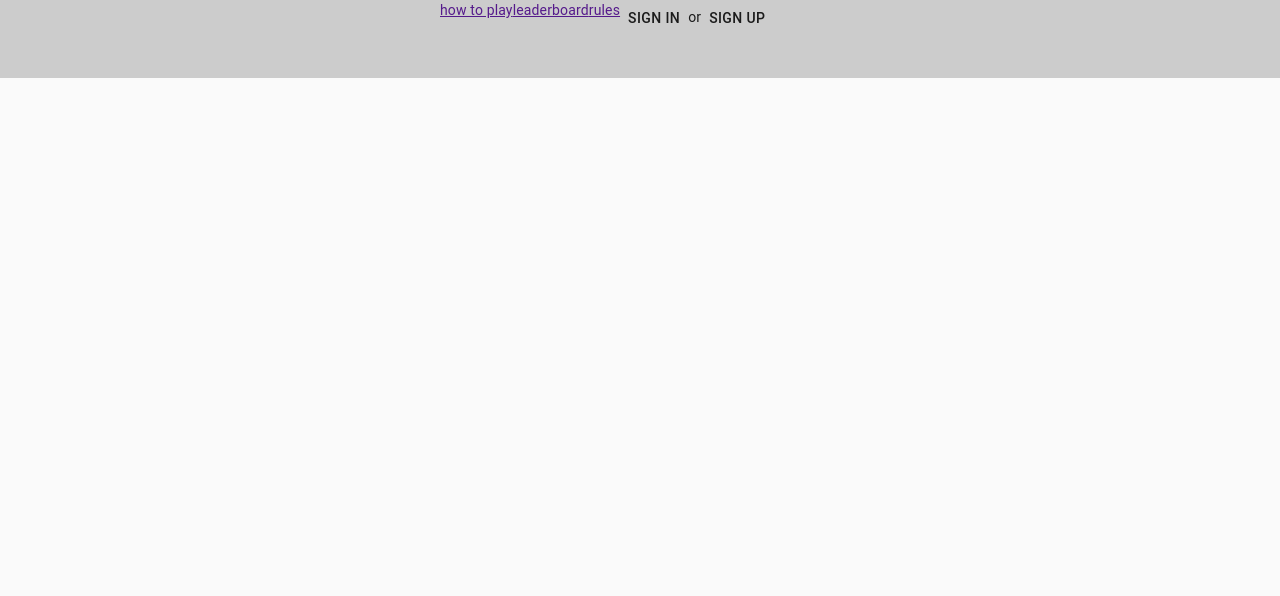
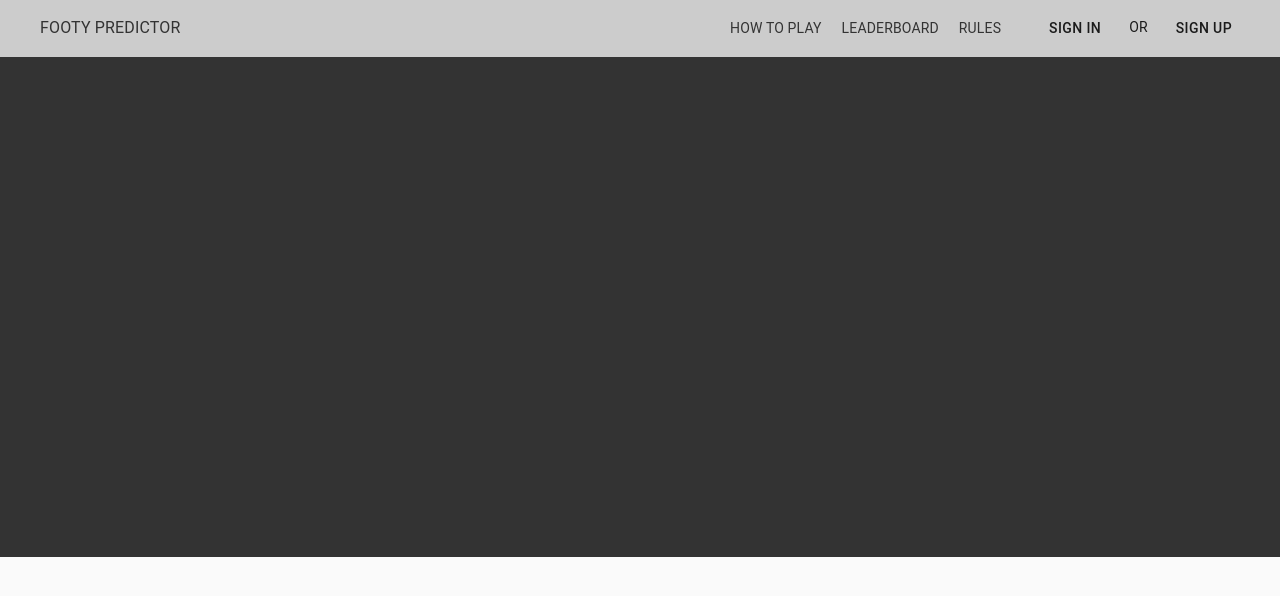
Before and after one commit to bagratinho/footybitz, a React (Create React App) app: page / in a window 1280 px wide. Shown: the top 596 px of the page. Built offline with nearby package versions, Linux system fonts and the light colour scheme; the HTML template or start-up script is replaced by a standard one.

Commit message:
progress

```diff
--- a/src/Main.tsx
+++ b/src/Main.tsx
@@ -1,14 +1,15 @@
 import React from 'react';
 import Header from './containers/Header';
+import HeroBanner from './containers/HeroBanner';
 import CssBaseline from '@material-ui/core/CssBaseline';
 
 const Main: React.FC = () => {
   return (
     <div className="app-main-wrapper">
-      <CssBaseline/>
+      <CssBaseline></CssBaseline>
       <Header/>
-      {/* <HeroBanner/>
-      <HowToPlay/>
+      <HeroBanner/>
+      {/* <HowToPlay/>
       <Leaderboard/>
       <Rules/>
       <Footer/> */}
--- a/src/containers/Header/index.tsx
+++ b/src/containers/Header/index.tsx
@@ -2,6 +2,7 @@ import * as React from 'react';
 import styled from 'styles/styled-components';
 import Button from '@material-ui/core/Button';
 import Grid from '@material-ui/core/Grid';
+import { Typography } from '@material-ui/core';
 
 export interface IHeaderProps {
   className?: string;
@@ -23,17 +24,15 @@ class Header extends React.Component<IHeaderProps, IHeaderState> {
     return (
       <header className={this.props.className}>
         <div className="container">
-          <Grid container>
+          <Grid container alignItems="center">
             <Grid item xs={4}>
-              <h1>
+              <Typography component="h1" >
                 <a href="#">
-                  <img src="" alt=""/>
+                  FOOTY PREDICTOR
                 </a>
-              </h1>
+              </Typography>
             </Grid>
-            <Grid item xs={8}>
-              <div className="rest">
-                <nav>
+            <Grid item xs={8} container alignItems="center" justify="flex-end">
               <ul className="menu">
                 <li>
                   <a href="">how to play</a>
@@ -45,12 +44,10 @@ class Header extends React.Component<IHeaderProps, IHeaderState> {
                   <a href="">rules</a>
                 </li>
               </ul>
-                </nav>
               <div className="authentication">
                 <Button>sign in</Button>
                 <span>or</span>
                 <Button>sign up</Button>
-                </div>
               </div>
             </Grid>
           </Grid>
@@ -62,19 +59,29 @@ class Header extends React.Component<IHeaderProps, IHeaderState> {
 
 const StyledHeader = styled(Header)`
   background: #ccc;
+  padding: 10px 0;
+  text-transform: uppercase;
+  font-family: "Roboto", "Helvetica", "Arial", sans-serif;
+  & a {
+    color: #333;
+    text-decoration: none;
+  }
   .container {
     margin: 0 auto;
     width: 1200px;
   }
-  .rest {
-    display: flex;
   ul.menu {
     margin: 0;
     padding: 0;
     display: flex;
     li {
       display: block;
+      margin-right: 20px;
     }
+  }
+  .authentication {
+    & > * {
+      margin-left: 20px;
     }
   }
 `;
--- /dev/null
+++ b/src/containers/HeroBanner/index.tsx
@@ -0,0 +1,23 @@
+import * as React from 'react';
+import styled from 'styles/styled-components';
+
+export interface IHeroBannerProps {
+  className?: string;
+}
+
+class HeroBanner extends React.Component<IHeroBannerProps> {
+  public render() {
+    return (
+      <section className={this.props.className}>
+      </section>
+    );
+  }
+}
+
+
+const StyledHeroBanner = styled(HeroBanner)`
+  background: #333;
+  height: 500px;
+`;
+
+export default StyledHeroBanner;
```
Lines whose indentation alone changed are shown as unchanged.
